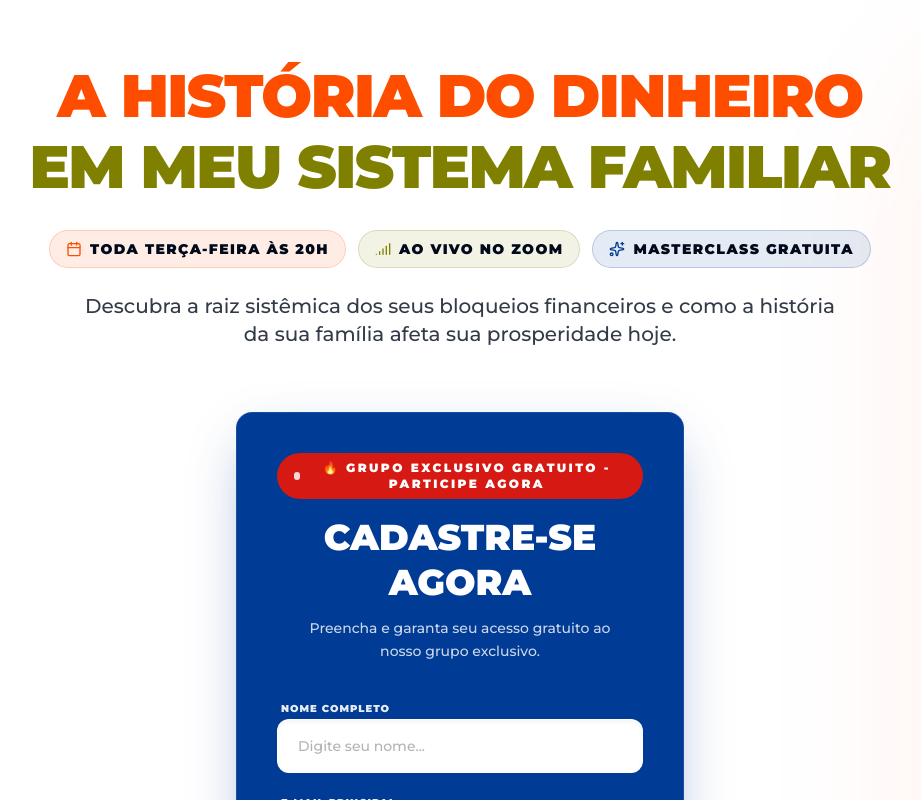
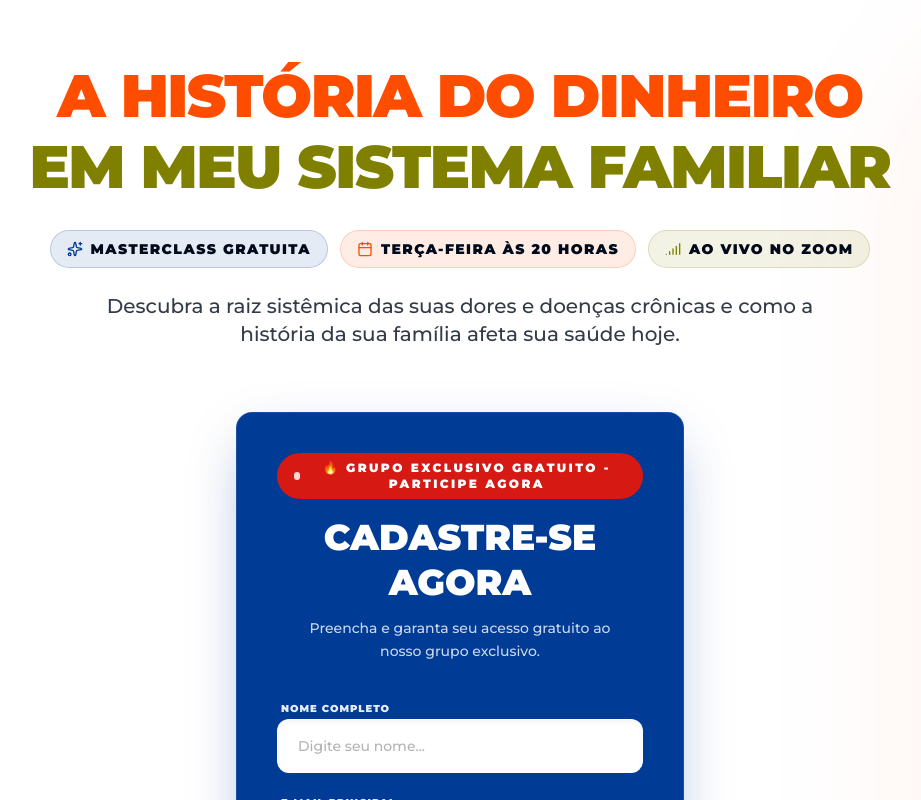
Before and after one commit to educarempoderados/Raiz-Sist-mica, a React (Vite) app: page / in a window 1280 px wide. Shown: the top 800 px of the page, without its empty margins (180-1101 px from the left). Built offline with nearby package versions, Linux system fonts and the light colour scheme; no server answers; the database is empty.

Commit message:
fix: improve UI layout and sync error handling
Update landing page info badges and improve reliability of sync process by handling empty responses and status codes.

```diff
--- a/src/Admin.tsx
+++ b/src/Admin.tsx
@@ -152,11 +152,11 @@ export default function Admin() {
           let data;
           const textResponse = await response.text();
           try {
-            data = JSON.parse(textResponse);
+            data = textResponse ? JSON.parse(textResponse) : {};
           } catch (e) {
-            throw new Error(`Servidor retornou um erro não esperado: ${textResponse.substring(0, 100)}`);
+            throw new Error(`Erro não esperado (Status ${response.status}): ${textResponse.substring(0, 100) || 'Sem conteúdo'}`);
           }
-          if (!response.ok) throw new Error(data.error || 'Erro na sincronização');
+          if (!response.ok) throw new Error(data.error || `Erro HTTP ${response.status}`);
           alert(`Sincronização concluída! ${data.results.length} contatos processados.`);
         } catch (err: any) {
           alert(`Falha ao sincronizar: ${err.message}`);
--- a/src/App.tsx
+++ b/src/App.tsx
@@ -154,22 +154,22 @@ export default function App() {
                   </h1>
 
                   <div className="flex flex-col sm:flex-row flex-wrap items-center justify-center gap-3 mt-8 mb-4">
+                    <div className="flex items-center gap-2 text-brand-ink font-black uppercase tracking-widest text-xs md:text-sm border border-[#003B95]/20 bg-[#003B95]/10 px-4 py-2 rounded-full">
+                      <Sparkles className="w-4 h-4 text-[#003B95]" />
+                      <span>Masterclass Gratuita</span>
+                    </div>
                     <div className="flex items-center gap-2 text-brand-ink font-black uppercase tracking-widest text-xs md:text-sm border border-[#FF4D00]/20 bg-[#FF4D00]/10 px-4 py-2 rounded-full">
                       <Calendar className="w-4 h-4 text-[#FF4D00]" />
-                      <span>Toda Terça-feira às 20h</span>
+                      <span>TERÇA-FEIRA ÀS 20 HORAS</span>
                     </div>
                     <div className="flex items-center gap-2 text-brand-ink font-black uppercase tracking-widest text-xs md:text-sm border border-[#808000]/20 bg-[#808000]/10 px-4 py-2 rounded-full">
                       <Signal className="w-4 h-4 text-[#808000]" />
                       <span>Ao Vivo no Zoom</span>
                     </div>
-                    <div className="flex items-center gap-2 text-brand-ink font-black uppercase tracking-widest text-xs md:text-sm border border-[#003B95]/20 bg-[#003B95]/10 px-4 py-2 rounded-full">
-                      <Sparkles className="w-4 h-4 text-[#003B95]" />
-                      <span>Masterclass Gratuita</span>
-                    </div>
                   </div>
 
                   <p className="mt-6 text-lg md:text-xl text-brand-ink/80 font-medium max-w-3xl mx-auto">
-                    Descubra a raiz sistêmica dos seus bloqueios financeiros e como a história da sua família afeta sua prosperidade hoje.
+                    Descubra a raiz sistêmica das suas dores e doenças crônicas e como a história da sua família afeta sua saúde hoje.
                   </p>
                 </div>
 
```
